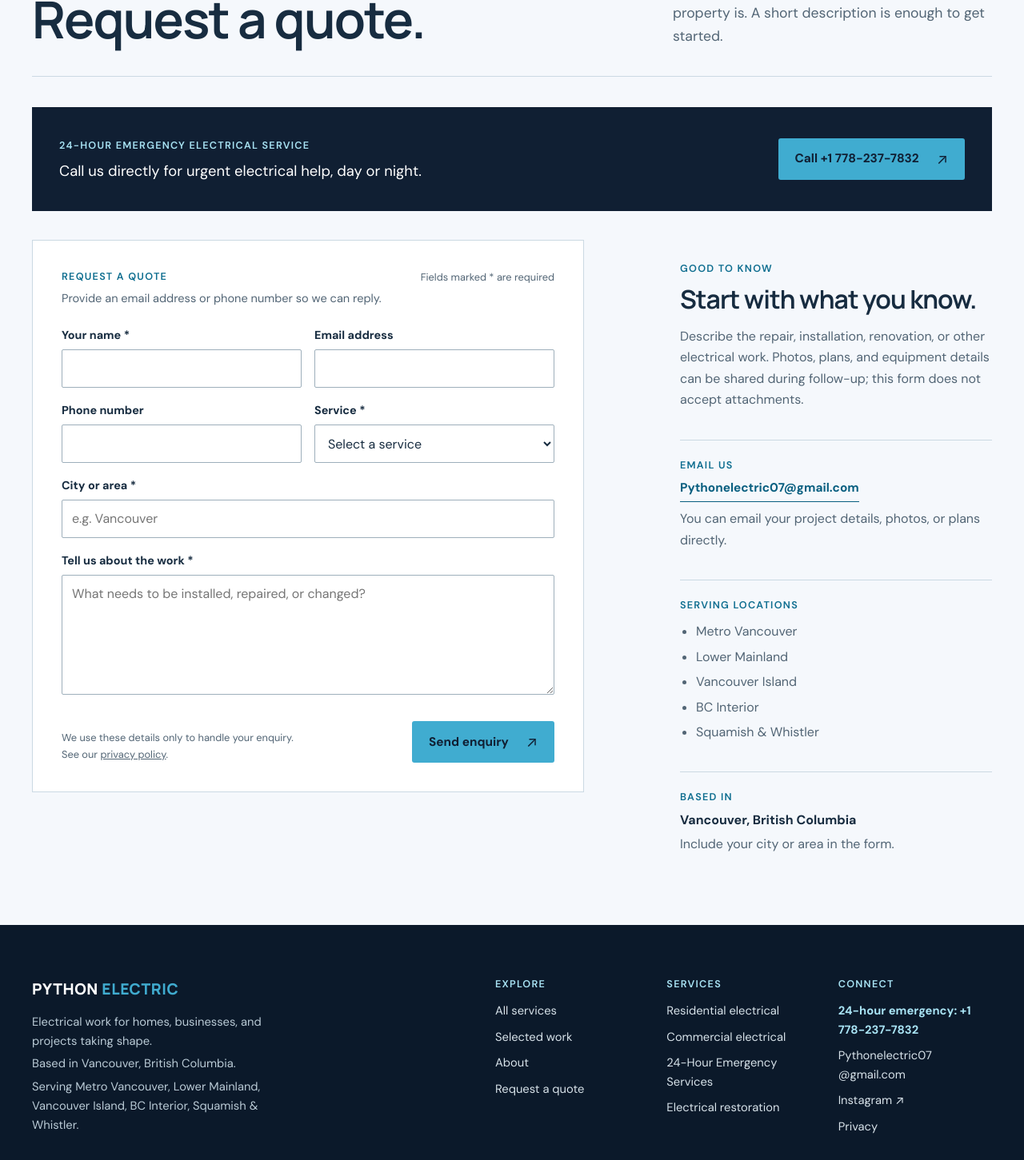
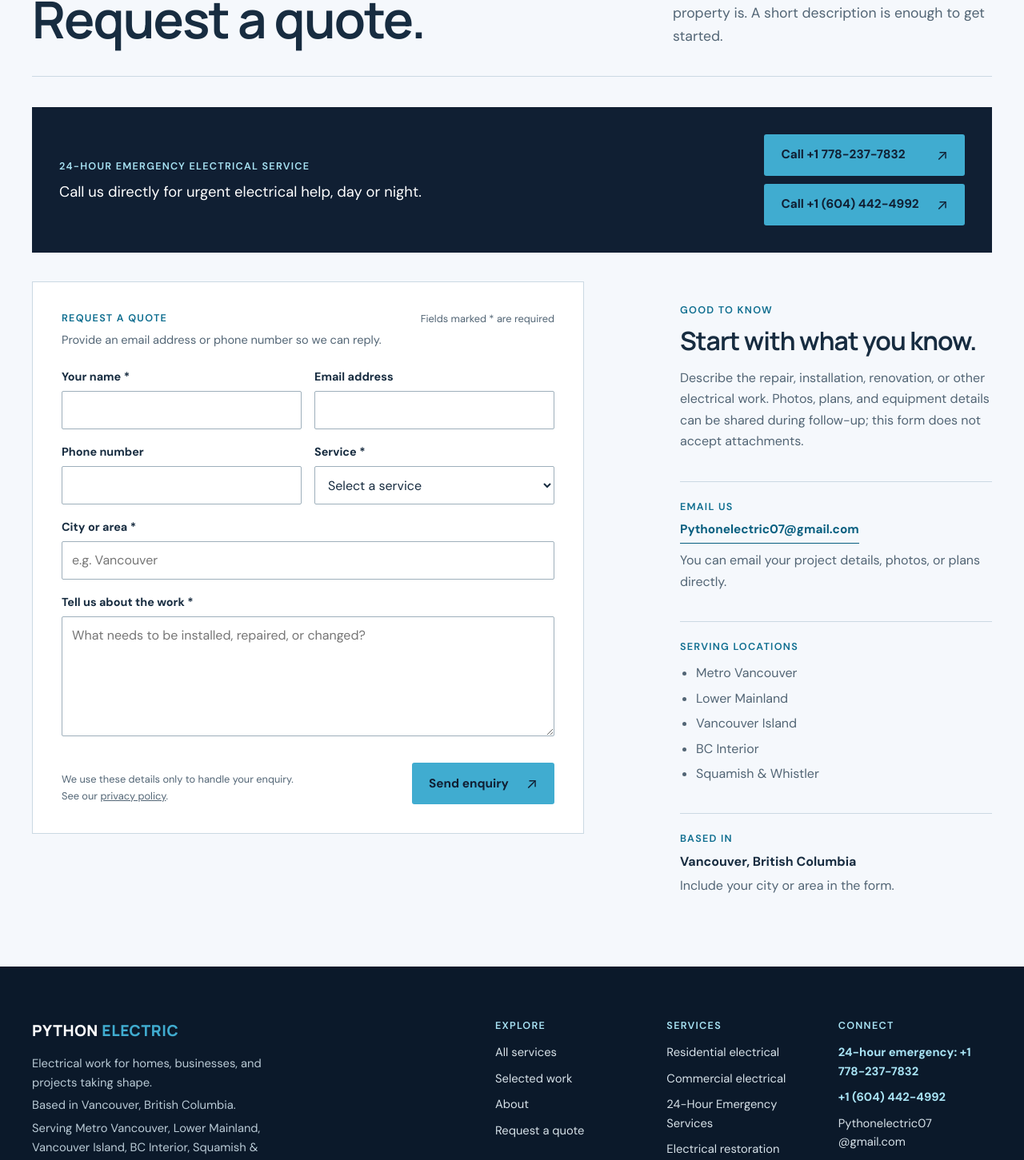
Before and after one commit to DevThind/python-electric-site, a Next.js app: page /contact in a window 1280 px wide. Shown: the part 220-1671 px from the top of the page at 80% size. Built offline with nearby package versions, Linux system fonts and the light colour scheme.

Commit message:
Add second emergency phone number

```diff
--- a/app/contact/page.tsx
+++ b/app/contact/page.tsx
@@ -10,6 +10,6 @@
   const initialService = services.some(service => service.slug === requestedService) ? requestedService : '';
   return <>
     <section className="page-hero shell contact-hero"><span className="eyebrow">Contact / Python Electric</span><div className="page-hero-grid"><h1>Request a quote.</h1><p>Tell us what needs attention and where the property is. A short description is enough to get started.</p></div></section>
-    <section className="contact-section shell"><div className="contact-emergency"><div><span className="eyebrow">24-hour emergency electrical service</span><p>Call us directly for urgent electrical help, day or night.</p></div><a className="button button-primary" href={site.emergencyPhoneHref}>Call {site.emergencyPhone} <span aria-hidden="true">↗</span></a></div><QuoteForm initialService={initialService} /><aside className="contact-aside"><span className="eyebrow">Good to know</span><h2>Start with what you know.</h2><p>Describe the repair, installation, renovation, or other electrical work. Photos, plans, and equipment details can be shared during follow-up; this form does not accept attachments.</p><div className="contact-detail"><span className="eyebrow">Email us</span><a className="text-link email-link" href={'mailto:' + site.email}>{site.email}</a><p>You can email your project details, photos, or plans directly.</p></div><div className="contact-detail"><span className="eyebrow">Serving locations</span><ul className="contact-service-areas">{site.serviceAreas.map(area => <li key={area}>{area}</li>)}</ul></div><div className="contact-detail"><span className="eyebrow">Based in</span><strong>{site.location}</strong><p>Include your city or area in the form.</p></div></aside></section>
+    <section className="contact-section shell"><div className="contact-emergency"><div><span className="eyebrow">24-hour emergency electrical service</span><p>Call us directly for urgent electrical help, day or night.</p></div><div className="contact-emergency-actions">{site.emergencyPhones.map(phone => <a className="button button-primary" href={phone.href} key={phone.href}>Call {phone.display} <span aria-hidden="true">↗</span></a>)}</div></div><QuoteForm initialService={initialService} /><aside className="contact-aside"><span className="eyebrow">Good to know</span><h2>Start with what you know.</h2><p>Describe the repair, installation, renovation, or other electrical work. Photos, plans, and equipment details can be shared during follow-up; this form does not accept attachments.</p><div className="contact-detail"><span className="eyebrow">Email us</span><a className="text-link email-link" href={'mailto:' + site.email}>{site.email}</a><p>You can email your project details, photos, or plans directly.</p></div><div className="contact-detail"><span className="eyebrow">Serving locations</span><ul className="contact-service-areas">{site.serviceAreas.map(area => <li key={area}>{area}</li>)}</ul></div><div className="contact-detail"><span className="eyebrow">Based in</span><strong>{site.location}</strong><p>Include your city or area in the form.</p></div></aside></section>
   </>;
 }
--- a/app/globals.css
+++ b/app/globals.css
@@ -99,9 +99,10 @@
 .hero-actions { display: flex; justify-content: center; flex-wrap: wrap; gap: clamp(12px, 1vw, 18px); margin-top: clamp(30px, 2.6vw, 49px); }
 .hero-actions .button { min-width: clamp(200px, 16vw, 300px); min-height: clamp(52px, 4.2vw, 80px); font-size: clamp(.96rem, 1.25vw, 1.5rem); padding-inline: clamp(20px, 1.6vw, 30px); }
 .hero-actions .button span, .is-home .header-quote span { font-size: 1.1em; }
-.hero-emergency-link { margin-top: clamp(20px, 2vw, 34px); color: white; font-size: clamp(.95rem, 1.1vw, 1.15rem); font-weight: 500; text-decoration: underline; text-underline-offset: 5px; }
+.hero-emergency { display: flex; flex-wrap: wrap; justify-content: center; gap: .35em; margin-top: clamp(20px, 2vw, 34px); font-size: clamp(.95rem, 1.1vw, 1.15rem); font-weight: 500; }
+.hero-emergency-number { display: inline-flex; gap: .35em; white-space: nowrap; }
+.hero-emergency-link { color: white; font-weight: 750; text-decoration: underline; text-underline-offset: 5px; }
 .hero-emergency-link:hover { color: var(--cyan-light); }
-.hero-emergency-link strong { font-weight: 750; white-space: nowrap; }
 .button-ghost { border-color: #d1e4ec; color: white; background: #07172855; }
 .button-ghost:hover { background: white; color: var(--navy); }
 .hero-video-control { position: absolute; z-index: 2; right: max(32px, calc((100vw - 1200px)/2)); bottom: 26px; border: 1px solid #d1e4ec88; background: #071728bb; color: white; padding: 8px 12px; border-radius: 3px; font-size: .82rem; font-weight: 600; }
@@ -191,6 +192,9 @@
 .detail-hero-bullets li + li { margin-top: .45em; }
 .detail-hero-bullets li::marker { color: var(--cyan-light); }
 .detail-hero .button { margin-top: 25px; }
+.emergency-action-list { display: flex; flex-wrap: wrap; align-items: center; gap: 12px; }
+.detail-hero .emergency-action-list { margin-top: 25px; }
+.detail-hero .emergency-action-list .button { margin-top: 0; }
 .detail-photo { position: relative; height: 420px; overflow: hidden; background: #29465b; }
 .detail-photo img { object-fit: cover; }
 .detail-content { display: grid; grid-template-columns: minmax(0, 1fr) 330px; gap: 8%; }
@@ -209,6 +213,8 @@
 .detail-guidance h3 { margin: 10px 0; font-size: 1.5rem; }
 .detail-guidance p { color: var(--muted); }
 .detail-guidance .text-link { margin-top: 22px; }
+.detail-guidance .emergency-action-list { flex-direction: column; align-items: flex-start; gap: 10px; margin-top: 22px; }
+.detail-guidance .emergency-action-list .text-link { margin-top: 0; }
 .service-faq { display: grid; grid-template-columns: .72fr 1fr; gap: 10%; padding-top: 0; }
 .service-faq h2 { margin: 10px 0; }
 .service-faq-intro p { color: var(--muted); }
@@ -217,6 +223,7 @@
 .detail-next h2 { margin: 10px 0; font-size: clamp(1.9rem, 2.8vw, 2.8rem); }
 .detail-next p { max-width: 640px; color: var(--muted); }
 .detail-next .button { flex: none; }
+.detail-next .emergency-action-list { justify-content: flex-end; }
 .related { padding-block: 50px 65px; }
 .related > div { display: grid; grid-template-columns: repeat(3, 1fr); gap: 14px; margin-top: 18px; }
 .related a { display: flex; justify-content: space-between; gap: 14px; padding: 15px 0; border-top: 1px solid var(--line); font-weight: 700; }
@@ -254,6 +261,7 @@
 .contact-emergency { grid-column: 1 / -1; display: flex; justify-content: space-between; align-items: center; gap: 24px; padding: clamp(22px, 3vw, 34px); background: var(--navy); color: white; }
 .contact-emergency .eyebrow { color: var(--cyan-light); }
 .contact-emergency p { margin-top: 6px; color: white; font-size: 1.15rem; }
+.contact-emergency-actions { display: grid; gap: 10px; }
 .contact-emergency .button { flex: none; }
 .contact-aside { padding-top: 22px; }
 .contact-aside h2 { margin: 10px 0 15px; font-size: clamp(1.8rem, 2.5vw, 2.5rem); }
@@ -349,7 +357,7 @@
   .hero-video-control { right: 18px; bottom: 14px; min-height: 44px; }
   .home-hero h1 { font-size: clamp(2.5rem, 9vw, 4.25rem); }
   .home-hero p { font-size: 1.05rem; }
-  .hero-emergency-link { max-width: 300px; line-height: 1.5; }
+  .hero-emergency { max-width: 340px; line-height: 1.5; }
   .hero-actions .button { min-width: 200px; }
   .section-heading, .closing-inner { display: block; }
   .section-heading > p, .section-heading > div:last-child p { margin-top: 12px; }
@@ -380,6 +388,8 @@
   .service-faq { padding-top: 0; }
   .detail-next-inner { display: block; }
   .detail-next .button { margin-top: 20px; }
+  .detail-next .emergency-action-list { justify-content: flex-start; margin-top: 20px; }
+  .detail-next .emergency-action-list .button { margin-top: 0; }
   .related > div { grid-template-columns: 1fr; gap: 0; }
   .about-page { padding-block: 50px 70px; }
   .about-page .photo-frame { height: 420px; }
--- a/app/page.tsx
+++ b/app/page.tsx
@@ -28,7 +28,7 @@
         <h1 className={heroFont.variable}><span className="hero-title-lead">From First Plans to</span>{' '}<span className="hero-title-end">Final Switch</span></h1>
         <p>Professional electrical solutions for homes, businesses, and restoration projects — built on quality workmanship, responsive service, and safety you can rely on.</p>
         <div className="hero-actions"><Link className="button button-primary" href="/contact">Request a quote <span aria-hidden="true">↗</span></Link><Link className="button button-ghost" href="/services">Explore services <span aria-hidden="true">↗</span></Link></div>
-        <a className="hero-emergency-link" href={site.emergencyPhoneHref}>24-hour emergency electrical service: call <strong>{site.emergencyPhone}</strong></a>
+        <div className="hero-emergency"><span>24-hour emergency electrical service: call</span>{site.emergencyPhones.map((phone, index) => <span className="hero-emergency-number" key={phone.href}>{index > 0 && <span>or</span>}<a className="hero-emergency-link" href={phone.href}>{phone.display}</a></span>)}</div>
       </div>
     </section>
     <section className="home-intro section" aria-labelledby="home-intro-title">
--- a/app/services/[slug]/page.tsx
+++ b/app/services/[slug]/page.tsx
@@ -25,7 +25,7 @@
 function ServiceAction({ service, className }: { service: Service; className: string }) {
   const arrow = <span aria-hidden="true">↗</span>;
   return service.emergency
-    ? <a className={className} href={site.emergencyPhoneHref}>Call {site.emergencyPhone} {arrow}</a>
+    ? <div className="emergency-action-list">{site.emergencyPhones.map(phone => <a className={className} href={phone.href} key={phone.href}>Call {phone.display} {arrow}</a>)}</div>
     : <Link className={className} href={quoteHref(service.slug)}>Request a quote {arrow}</Link>;
 }
 
--- a/components/site-footer.tsx
+++ b/components/site-footer.tsx
@@ -14,7 +14,7 @@
       <div className="footer-links">
         <div><span className="eyebrow">Explore</span><Link href="/services">All services</Link><Link href="/work">Selected work</Link><Link href="/about">About</Link><Link href="/contact">Request a quote</Link></div>
         <div><span className="eyebrow">Services</span>{services.slice(0, 5).map(service => <Link key={service.slug} href={'/services/' + service.slug}>{service.title}</Link>)}</div>
-        <div><span className="eyebrow">Connect</span><a className="footer-emergency-link" href={site.emergencyPhoneHref}>24-hour emergency: {site.emergencyPhone}</a><a className="email-link" href={'mailto:' + site.email}>{emailName}<wbr />@{emailDomain}</a><Link href={site.instagram} target="_blank" rel="noopener noreferrer">Instagram ↗</Link><Link href="/privacy">Privacy</Link></div>
+        <div><span className="eyebrow">Connect</span>{site.emergencyPhones.map((phone, index) => <a className="footer-emergency-link" href={phone.href} key={phone.href}>{index === 0 && '24-hour emergency: '}{phone.display}</a>)}<a className="email-link" href={'mailto:' + site.email}>{emailName}<wbr />@{emailDomain}</a><Link href={site.instagram} target="_blank" rel="noopener noreferrer">Instagram ↗</Link><Link href="/privacy">Privacy</Link></div>
       </div>
     </div>
     <div className="shell footer-bottom"><div className="footer-legal"><span>© {new Date().getFullYear()} Python Electric</span><span className="footer-licence">TSBC Licence # {site.licenceNumber}</span></div><span>Vancouver, BC · <Link href="/privacy">Privacy policy</Link></span></div>
--- a/lib/content.ts
+++ b/lib/content.ts
@@ -6,8 +6,10 @@
   serviceAreas: ['Metro Vancouver', 'Lower Mainland', 'Vancouver Island', 'BC Interior', 'Squamish & Whistler'],
   instagram: 'https://www.instagram.com/python_electric?stkn=MTFuMzU3a2duazA2aw==',
   phone: null as string | null,
-  emergencyPhone: '+1 778-237-7832',
-  emergencyPhoneHref: 'tel:+17782377832',
+  emergencyPhones: [
+    { display: '+1 778-237-7832', href: 'tel:+17782377832' },
+    { display: '+1 (604) 442-4992', href: 'tel:+16044424992' },
+  ],
   email: 'Pythonelectric07@gmail.com',
   licenceNumber: 'LEL00004146',
 } as const;
@@ -107,7 +109,7 @@
     factors: ['Where the issue is and what you have observed', 'Whether power is out across the property or in a specific area', 'The property address, site access, and any active damage'],
     guidance: 'Call with the property address and a brief description of the issue. Let us know whether power is on, which areas or equipment are affected, and how to access the site.',
     questions: [
-      { question: 'How do I request emergency electrical service?', answer: 'Call our 24-hour emergency line at +1 778-237-7832. Calling is the direct way to discuss an urgent issue.' },
+      { question: 'How do I request emergency electrical service?', answer: 'Call our 24-hour emergency line at +1 778-237-7832 or +1 (604) 442-4992. Calling is the direct way to discuss an urgent issue.' },
       { question: 'Can I call outside regular business hours?', answer: 'Yes. The emergency line is available 24 hours.' },
       { question: 'What details should I have ready?', answer: 'Your property address, the affected area, whether power is on, and a short description of what happened are useful starting points.' },
     ],
```
